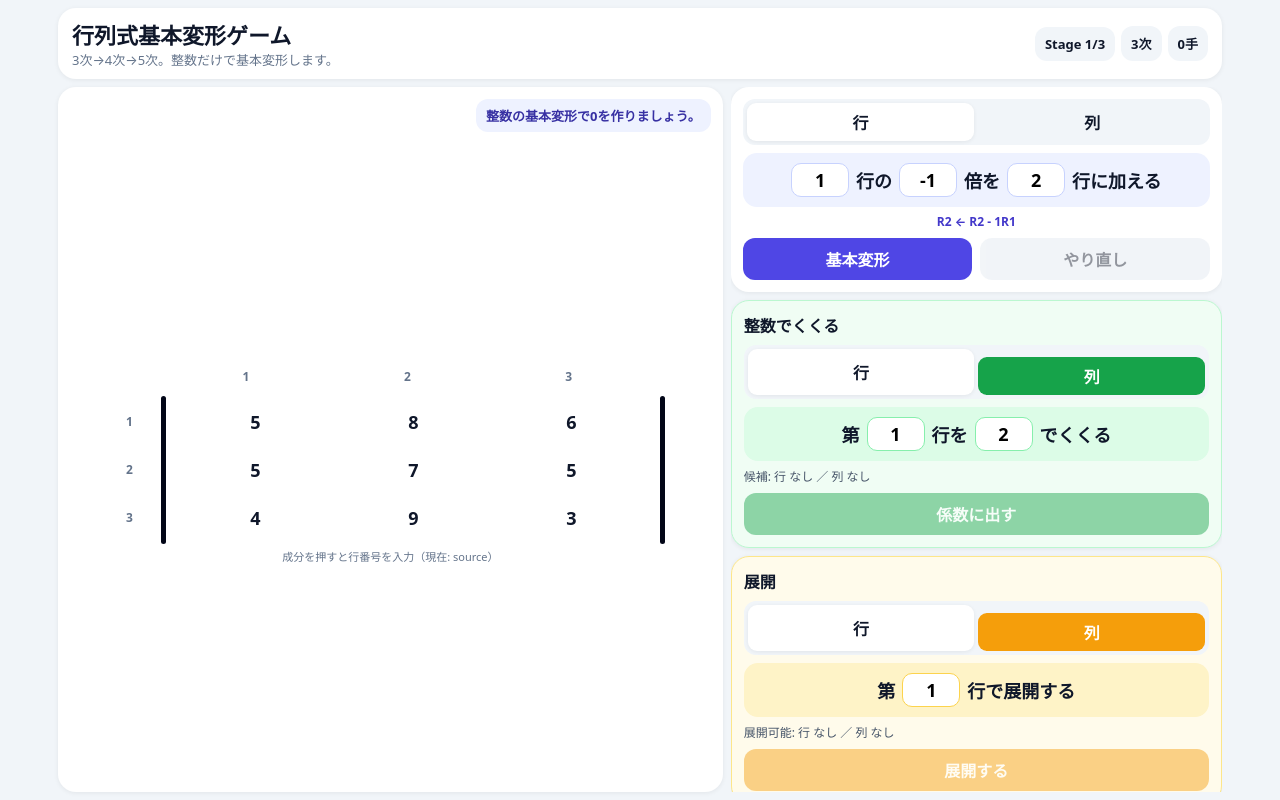
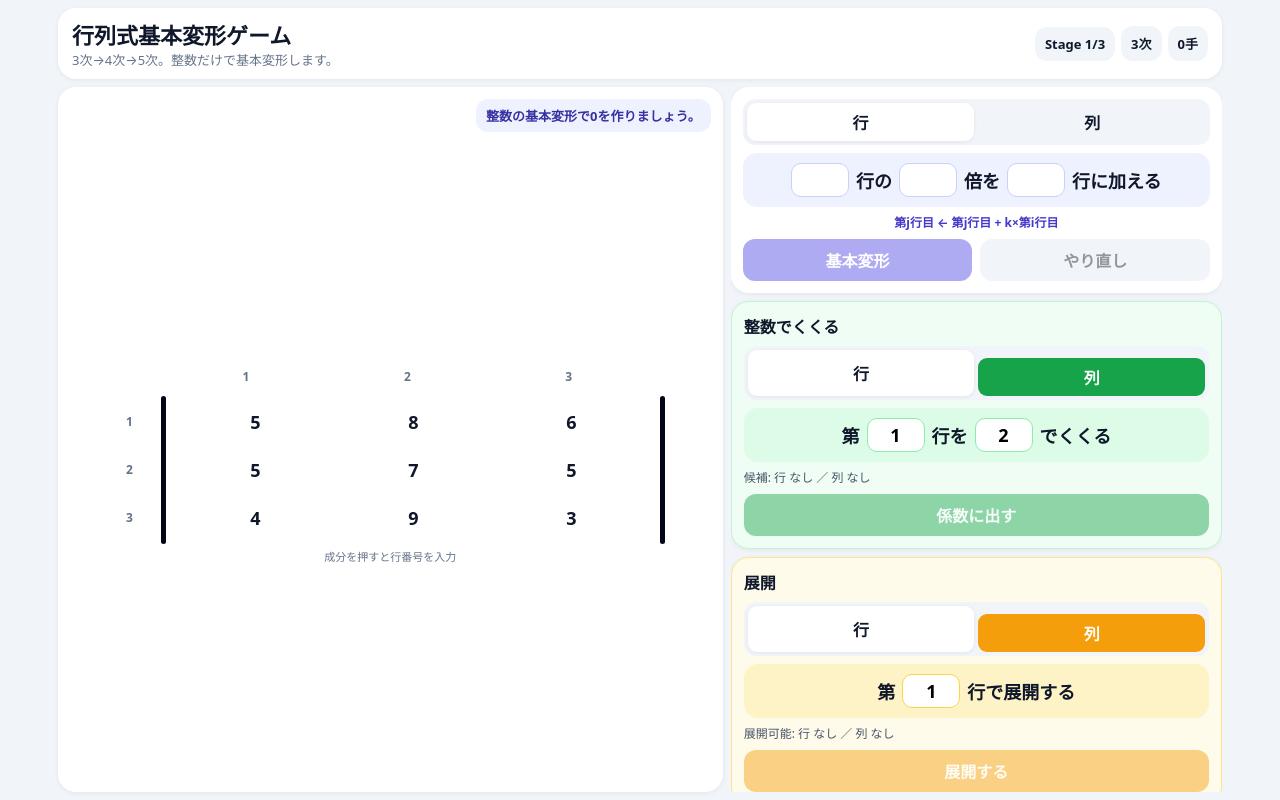
Before and after one commit to poohphd-kit/determinant-game, a React (Vite) app: page / in a window 1280 px wide. Built offline with nearby package versions, Linux system fonts and the light colour scheme.

Commit message:
Update App.jsx

```diff
--- a/src/App.jsx
+++ b/src/App.jsx
@@ -171,7 +171,7 @@ function factorChoice(m, mode, index, factorText) {
   if (!validIntText(factorText)) return null;
   const f = BigInt(factorText);
   const idx = Number(index) - 1;
-  if (idx < 0 || idx >= m.length || f === 0n || f === 1n || f === -1n) return null;
+  if (idx < 0 || idx >= m.length || f === 0n || f === 1n) return null;
   if (mode === 'row') {
     if (!m[idx].every((v) => v % f === 0n)) return null;
   } else {
@@ -217,7 +217,7 @@ function MatrixDet({ matrix, coefficient, visualExpansion, selectMode, activeSlo
             </div>
           </div>
         </div>
-        <p className="hint">{selectMode === 'row' ? '成分を押すと行番号を入力' : '成分を押すと列番号を入力'}（現在: {activeSlot}）</p>
+        <p className="hint">{selectMode === 'row' ? '成分を押すと行番号を入力' : '成分を押すと列番号を入力'}</p>
       </div>
     </div>
   );
@@ -229,9 +229,9 @@ export default function App() {
   const [visualExpansion, setVisualExpansion] = useState(null);
 
   const [transformMode, setTransformMode] = useState('row');
-  const [source, setSource] = useState('1');
-  const [target, setTarget] = useState('2');
-  const [k, setK] = useState('-1');
+  const [source, setSource] = useState('');
+  const [target, setTarget] = useState('');
+  const [k, setK] = useState('');
   const [activeSlot, setActiveSlot] = useState('source');
 
   const [expandMode, setExpandMode] = useState('row');
@@ -276,10 +276,12 @@ export default function App() {
     setUndo((s) => s.concat(snapshot()));
     const nextM = applyTransform(game.matrix, transformMode, source, k, target);
     const label = transformMode === 'row' ? '行' : '列';
-    const sym = transformMode === 'row' ? 'R' : 'C';
-    const hist = game.history.concat(`${source}${label}の${k}倍を${target}${label}に加える（${sym}${target} ← ${sym}${target} ${BigInt(k) >= 0n ? '+' : '-'} ${fmt(abs(BigInt(k)))}${sym}${source}）`);
+    const hist = game.history.concat(`第${source}${label}の${k}倍を第${target}${label}に加えました。`);
     const checked = checkZero(nextM, game.coefficient, hist);
     setAfter({ ...checked, moves: game.moves + 1 });
+    setSource('');
+    setK('');
+    setTarget('');
   }
 
   function runFactor() {
@@ -336,8 +338,11 @@ export default function App() {
     if (e.key === 'Enter' && enabled) { e.preventDefault(); action(); }
   }
 
+  function selectAllOnFocus(e) {
+    e.target.select();
+  }
+
   const lineLabel = transformMode === 'row' ? '行' : '列';
-  const sym = transformMode === 'row' ? 'R' : 'C';
 
   return (
     <div className="app">
@@ -349,7 +354,14 @@ export default function App() {
       <main>
         <section className="board">
           <div className="message">{game.message}</div>
-          <MatrixDet matrix={game.matrix} coefficient={game.coefficient} visualExpansion={visualExpansion} selectMode={transformMode === 'row' ? 'row' : 'col'} activeSlot={activeSlot} onPick={pick} />
+          <MatrixDet
+            matrix={game.matrix}
+            coefficient={game.coefficient}
+            visualExpansion={visualExpansion}
+            selectMode={activeSlot === 'expand' ? expandMode : activeSlot === 'factor' ? factorMode : transformMode}
+            activeSlot={activeSlot}
+            onPick={pick}
+          />
           {game.status === 'stageClear' && <div className="clear"><b>ステージクリア</b><span>答え: {fmt(finalValue ?? 0n)}</span><button onClick={nextStage}>{game.size >= 5 ? 'ゲームクリアへ' : '次へ'}</button></div>}
           {game.status === 'gameClear' && <div className="clear"><b>全クリア！</b><button onClick={() => setGame(newGame(3))}>もう一度</button></div>}
         </section>
@@ -358,29 +370,29 @@ export default function App() {
           <section className="card">
             <div className="tabs"><button className={transformMode === 'row' ? 'on' : ''} onClick={() => setTransformMode('row')}>行</button><button className={transformMode === 'col' ? 'on' : ''} onClick={() => setTransformMode('col')}>列</button></div>
             <div className="sentence" onKeyDown={(e) => enter(e, runTransform, canTransform)}>
-              <input value={source} onFocus={() => setActiveSlot('source')} onChange={(e) => setSource(e.target.value)} />
+              <input value={source} onFocus={(e) => { setActiveSlot('source'); selectAllOnFocus(e); }} onChange={(e) => setSource(e.target.value)} />
               <span>{lineLabel}の</span>
-              <input value={k} onFocus={() => setActiveSlot('k')} onChange={(e) => setK(e.target.value)} />
+              <input value={k} onFocus={(e) => { setActiveSlot('k'); selectAllOnFocus(e); }} onChange={(e) => setK(e.target.value)} />
               <span>倍を</span>
-              <input value={target} onFocus={() => setActiveSlot('target')} onChange={(e) => setTarget(e.target.value)} />
+              <input value={target} onFocus={(e) => { setActiveSlot('target'); selectAllOnFocus(e); }} onChange={(e) => setTarget(e.target.value)} />
               <span>{lineLabel}に加える</span>
             </div>
-            <div className="formula">{sym}{target || 'j'} ← {sym}{target || 'j'} {String(k).startsWith('-') ? '-' : '+'} {String(k).startsWith('-') ? String(k).slice(1) : k || 'k'}{sym}{source || 'i'}</div>
+            <div className="formula">第{target || 'j'}{lineLabel}目 ← 第{target || 'j'}{lineLabel}目 {String(k).startsWith('-') ? '-' : '+'} {String(k).startsWith('-') ? String(k).slice(1) : k || 'k'}×第{source || 'i'}{lineLabel}目</div>
             <div className="buttons"><button disabled={!canTransform} onClick={runTransform}>基本変形</button><button disabled={!undo.length} onClick={undoOne}>やり直し</button></div>
           </section>
 
           <section className="card green">
             <h2>整数でくくる</h2>
-            <div className="tabs"><button className={factorMode === 'row' ? 'on' : ''} onClick={() => setFactorMode('row')}>行</button><button className={factorMode === 'column' ? 'on' : ''} onClick={() => setFactorMode('column')}>列</button></div>
-            <div className="sentence" onKeyDown={(e) => enter(e, runFactor, canFactor)}><span>第</span><input value={factorIndex} onFocus={() => setActiveSlot('factor')} onChange={(e) => setFactorIndex(e.target.value)} /><span>{factorMode === 'row' ? '行' : '列'}を</span><input value={factorValue} onChange={(e) => setFactorValue(e.target.value)} /><span>でくくる</span></div>
+            <div className="tabs"><button className={factorMode === 'row' ? 'on' : ''} onClick={() => setFactorMode('row')}>行</button><button className={factorMode === 'col' ? 'on' : ''} onClick={() => setFactorMode('col')}>列</button></div>
+            <div className="sentence" onKeyDown={(e) => enter(e, runFactor, canFactor)}><span>第</span><input value={factorIndex} onFocus={(e) => { setActiveSlot('factor'); selectAllOnFocus(e); }} onChange={(e) => setFactorIndex(e.target.value)} /><span>{factorMode === 'row' ? '行' : '列'}を</span><input value={factorValue} onFocus={selectAllOnFocus} onChange={(e) => setFactorValue(e.target.value)} /><span>でくくる</span></div>
             <p>候補: 行 {fac.rows.length ? fac.rows.map(x => `${x.index}(${fmt(x.g)})`).join(', ') : 'なし'} ／ 列 {fac.cols.length ? fac.cols.map(x => `${x.index}(${fmt(x.g)})`).join(', ') : 'なし'}</p>
             <button disabled={!canFactor} onClick={runFactor}>係数に出す</button>
           </section>
 
           <section className="card amber">
             <h2>展開</h2>
-            <div className="tabs"><button className={expandMode === 'row' ? 'on' : ''} onClick={() => setExpandMode('row')}>行</button><button className={expandMode === 'column' ? 'on' : ''} onClick={() => setExpandMode('column')}>列</button></div>
-            <div className="sentence" onKeyDown={(e) => enter(e, runExpand, canExpand)}><span>第</span><input value={expandIndex} onFocus={() => setActiveSlot('expand')} onChange={(e) => setExpandIndex(e.target.value)} /><span>{expandMode === 'row' ? '行' : '列'}で展開する</span></div>
+            <div className="tabs"><button className={expandMode === 'row' ? 'on' : ''} onClick={() => setExpandMode('row')}>行</button><button className={expandMode === 'col' ? 'on' : ''} onClick={() => setExpandMode('col')}>列</button></div>
+            <div className="sentence" onKeyDown={(e) => enter(e, runExpand, canExpand)}><span>第</span><input value={expandIndex} onFocus={(e) => { setActiveSlot('expand'); selectAllOnFocus(e); }} onChange={(e) => setExpandIndex(e.target.value)} /><span>{expandMode === 'row' ? '行' : '列'}で展開する</span></div>
             <p>展開可能: 行 {exp.rows.join(', ') || 'なし'} ／ 列 {exp.cols.join(', ') || 'なし'}</p>
             <button disabled={!canExpand} onClick={runExpand}>展開する</button>
           </section>
```
